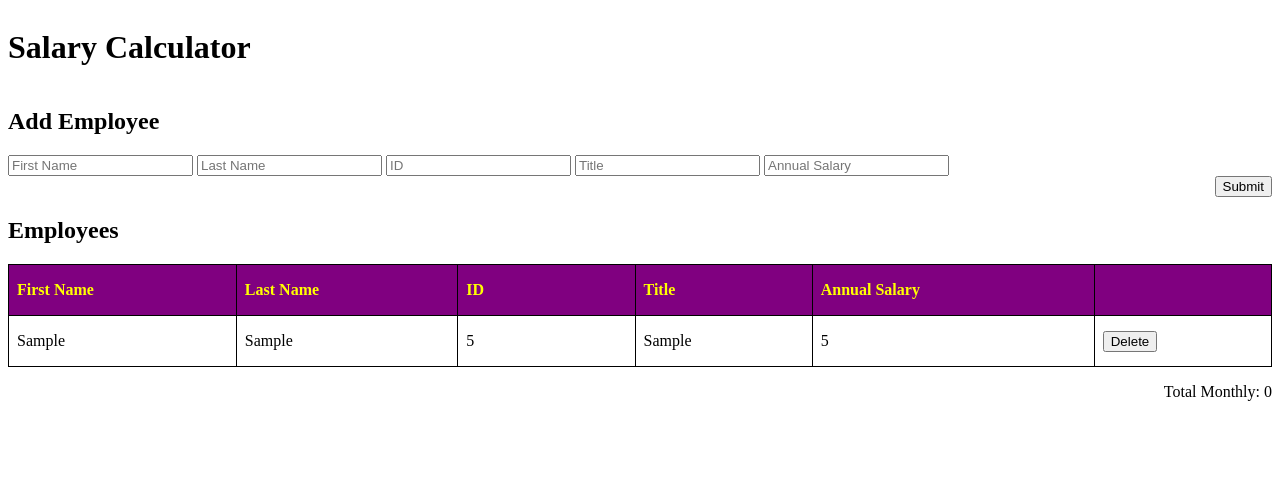
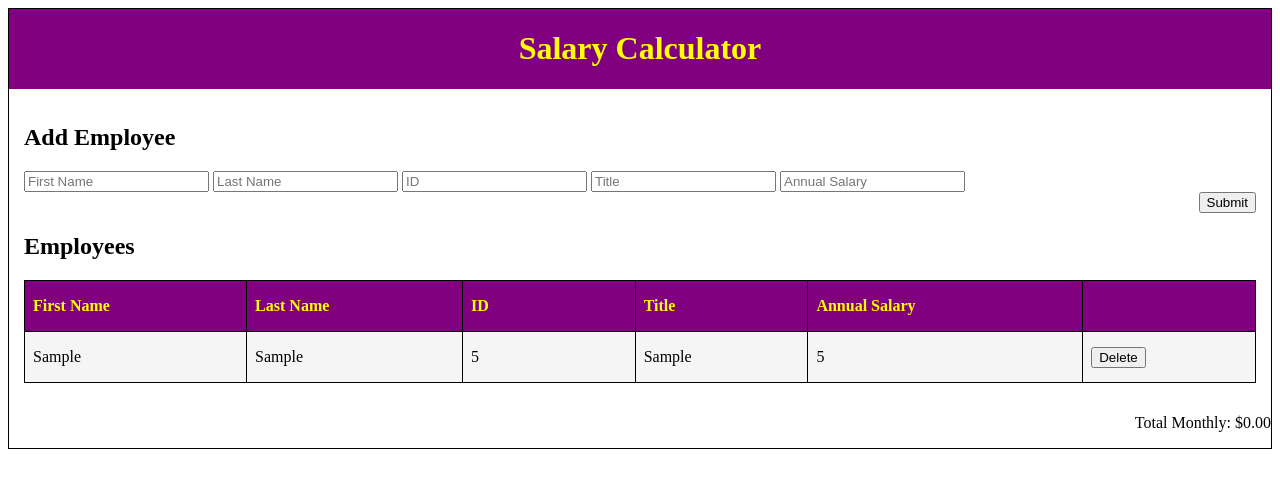
Before and after one commit to ndweir/ndw-weekend-salary-calculator, a website: page index.html in a window 1280 px wide. Both pictures are taken after typing "Sample", "Sample", "5", "Sample", "5" into the empty fields and a click on the button "Submit". Drawn offline with Linux system fonts and the light colour scheme.

Commit message:
additionalCSSstyling

```diff
--- a/index.html
+++ b/index.html
@@ -44,7 +44,7 @@
         placeholder="Annual Salary"
         type="number"
         >
-        <div style="display: flex; justify-content: flex-end;">
+        <div>
           <button data-testid="submitButton">
             Submit
           </button>
@@ -75,7 +75,7 @@
 
 
   </main>
-  <footer style="display: flex; justify-content: flex-end;">
+  <footer>
     <p>Total Monthly: <span id="totalMonthly"></span></p>
   </footer>
 </body>
--- a/script.js
+++ b/script.js
@@ -61,11 +61,28 @@ function updateTotalMonthlySalary(){
         totalMonthlySalary = 0;
     }
 
-    totalMonthly.textContent = totalMonthlySalary;
+    // updates DOM with total monthly salary when a new
+    // employee is added or deleted
+
+    let footer = document.querySelector("span");
+   // console.log(footer)
+
+    if(totalMonthlySalary > 20000){
+      //  console.log(totalMonthlySalary)
+        footer.classList.add('over-budget')
+    } else {
+        footer.classList.remove('over-budget')
+    }
 
 
-    // updates DOM with total monthly salary when a new
-    // employee is added or deleted
+
+    totalMonthly.textContent = `$${totalMonthlySalary}.00`;
+
+
+
+
+
+
 
 
     //applies 'over-budget class to footer when TMS > 20,000
--- a/style.css
+++ b/style.css
@@ -1,9 +1,19 @@
 /* flex box !! be careful */
 
+header{
+    background: purple;
+    color: yellow;
+    text-align: center;
+}
+
+main{
+    padding: 15px;
+}
 
 body{
     display: flex;
     flex-direction: column;
+    border: 1px solid black;
 }
 
 /* table{
@@ -32,7 +42,24 @@ thead {
     color: yellow;
 }
 
+tbody tr:nth-child(odd){
+    background: whitesmoke;
+}
+
+tbody tr:nth-child(even){
+    background: gainsboro;
+}
+
 div {
     margin-left: auto;
     margin-right: 0;
+    text-align: right;
 }
+
+footer {
+    text-align: right;
+}
+
+over-budget {
+    color: red;
+}
```
